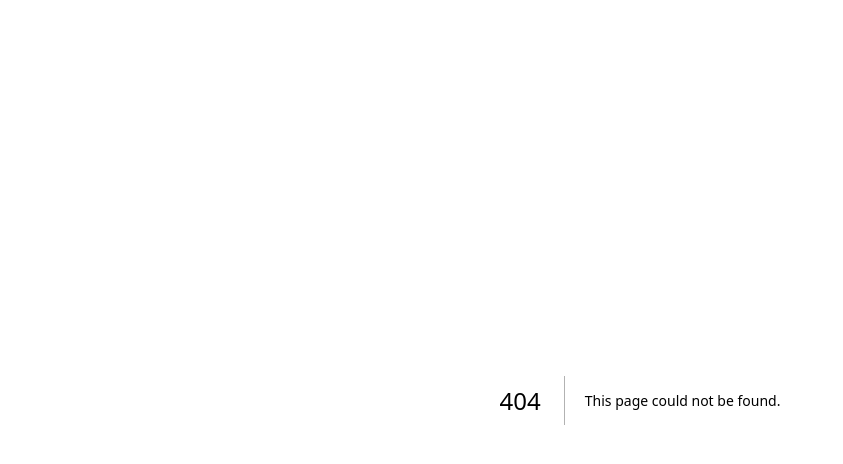
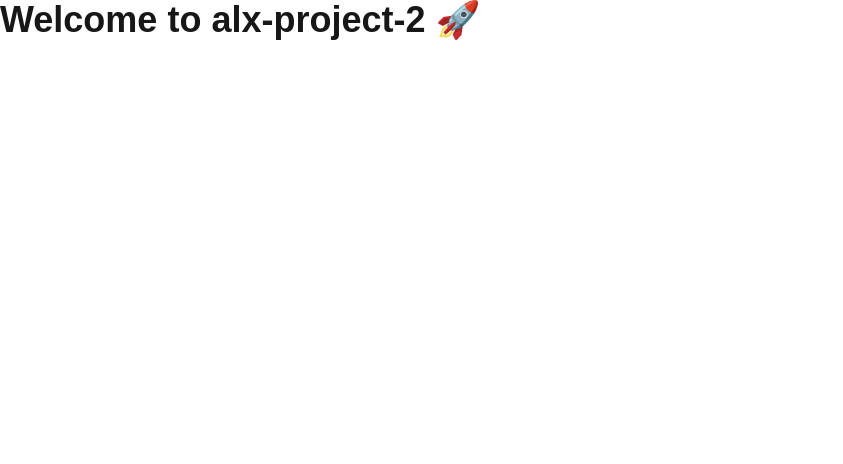
Before and after one commit to IsraelOlusoji/alx-project-0x02-setup, a Next.js app in the folder alx-project-0x02/: page /home in a window 1280 px wide. Before the commit this address had no page. Shown: the top 464 px of the page, without its empty margins (0-843 px from the left). Built offline with nearby package versions, Linux system fonts and the light colour scheme.

Commit message:
Basic Routing in Next.js

```diff
--- /dev/null
+++ b/alx-project-0x02/pages/about.tsx
@@ -0,0 +1,9 @@
+import React from 'react'
+
+const About = () => {
+  return (
+    <div><h1 className="text-4xl font-bold">About Page</h1></div>
+  )
+}
+
+export default About
--- /dev/null
+++ b/alx-project-0x02/pages/home.tsx
@@ -0,0 +1,11 @@
+import React from "react";
+
+const Home = () => {
+  return (
+    <div>
+      <h1 className="text-4xl font-bold">Welcome to alx-project-2 🚀</h1>
+    </div>
+  );
+};
+
+export default Home;
```
